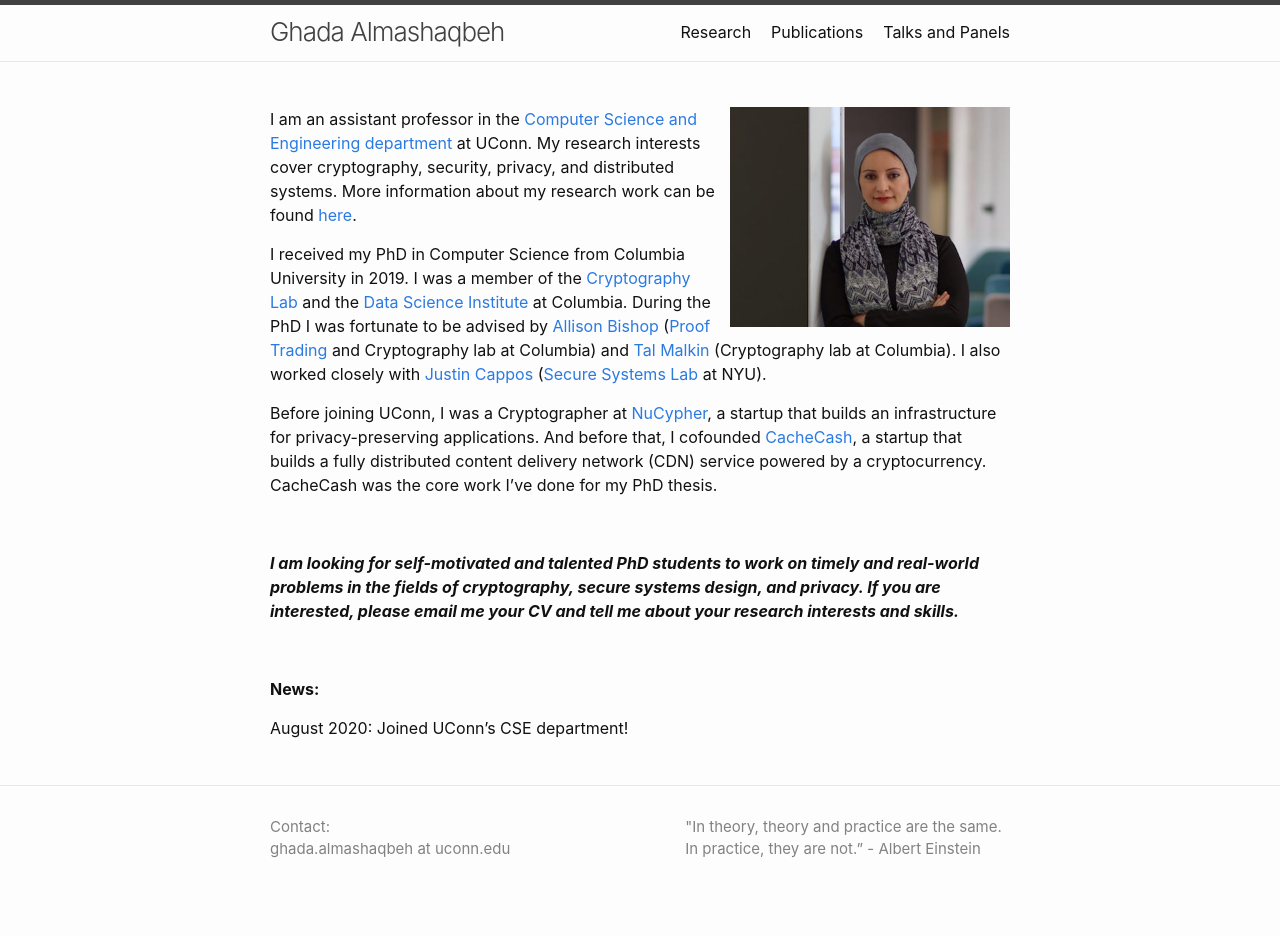
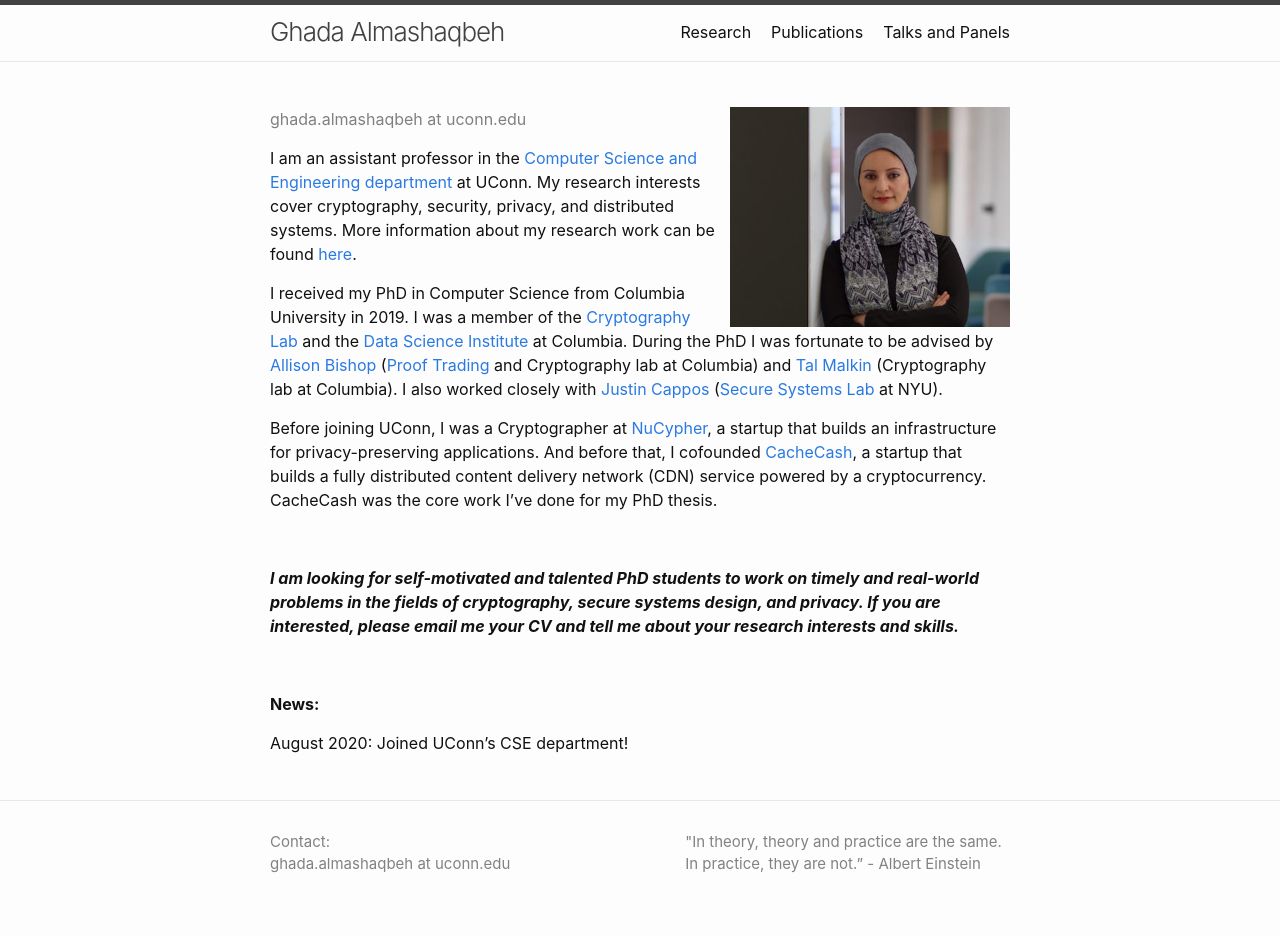
Before and after one commit to GhadaAlmashaqbeh/GhadaAlmashaqbeh.github.io, a Jekyll site: the page built from index.md, in a window 1280 px wide. Built offline with Jekyll 4.4.1, drawn with Linux system fonts in a browser that asks for light colours.

Commit message:
fix email address

```diff
--- a/index.md
+++ b/index.md
@@ -4,6 +4,7 @@ layout: default
 
 <img style="float: right;margin-left: 15px;" src="images/ghada0.jpg" alt="myprofile" width="280" height="220">
 
+<span style="color: grey;">ghada.almashaqbeh at uconn.edu</span>
 
 I am an assistant professor in the [Computer Science and Engineering department](https://www.cse.uconn.edu/) at UConn. My research interests cover cryptography, security, privacy, and distributed systems. More information about my research work can be found [here](/research/).
 
```
